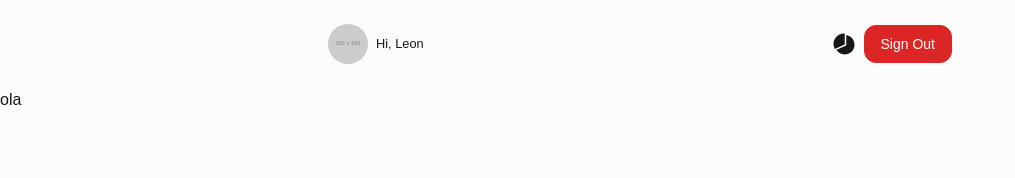
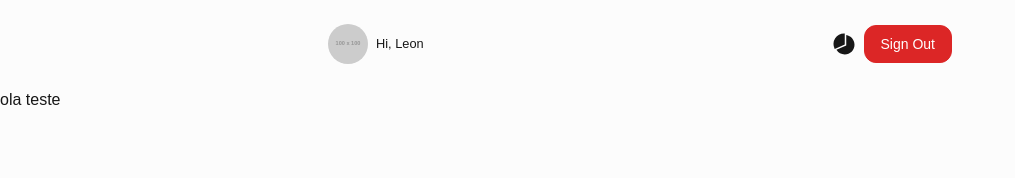
Before and after one commit to Amadeo-Frontend/NextJs-Budget__app, a Next.js app: page / in a window 1280 px wide. Shown: the top 178 px of the page, without its empty margins (0-1015 px from the left). Built offline with nearby package versions, Linux system fonts and the light colour scheme.

Commit message:
`Added "blackboxapp.blackbox" extension to .vscode/extensions.json and updated text in app/page.jsx`

```diff
--- a/app/page.jsx
+++ b/app/page.jsx
@@ -3,7 +3,7 @@
 export default function Home() {
   return (
     <div>
-      <h1>ola</h1>
+      <h1>ola teste</h1>
     </div>
   );
 }
```
